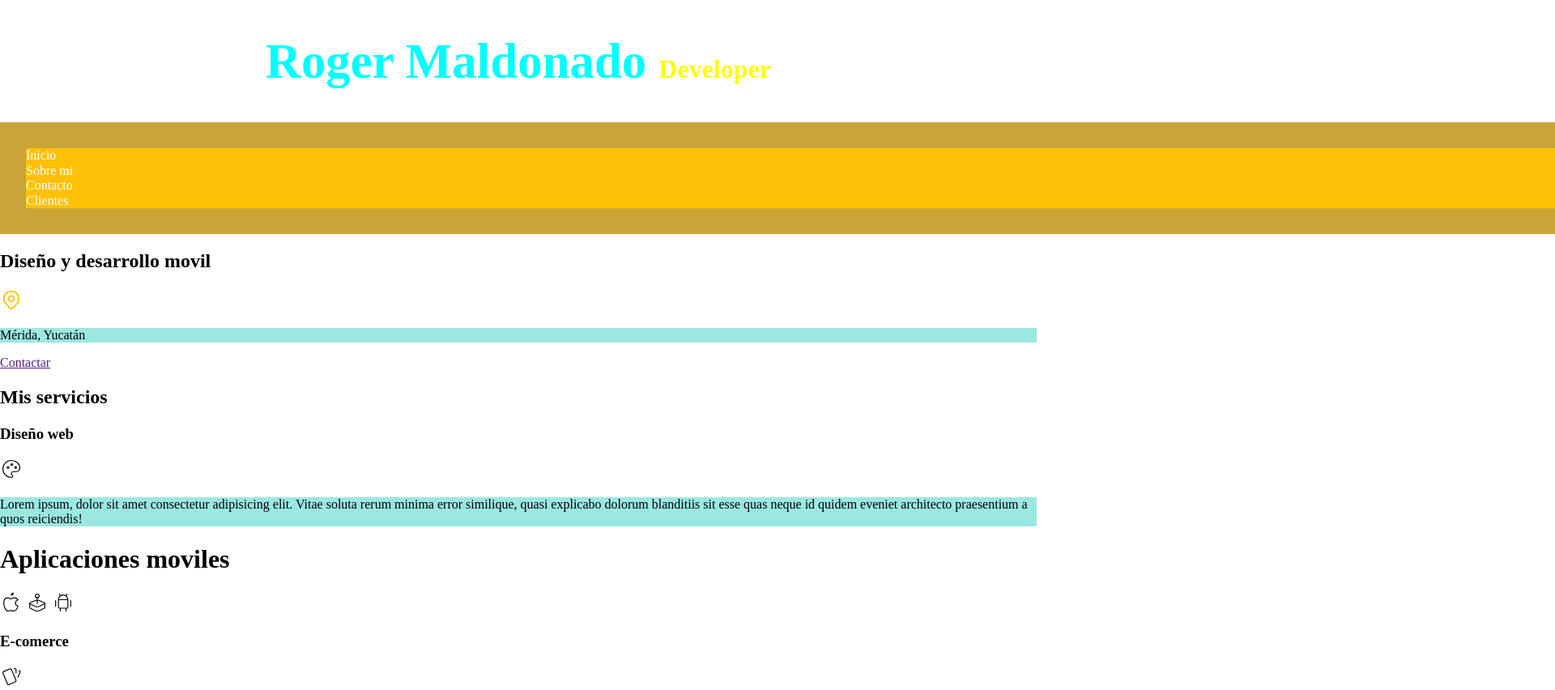
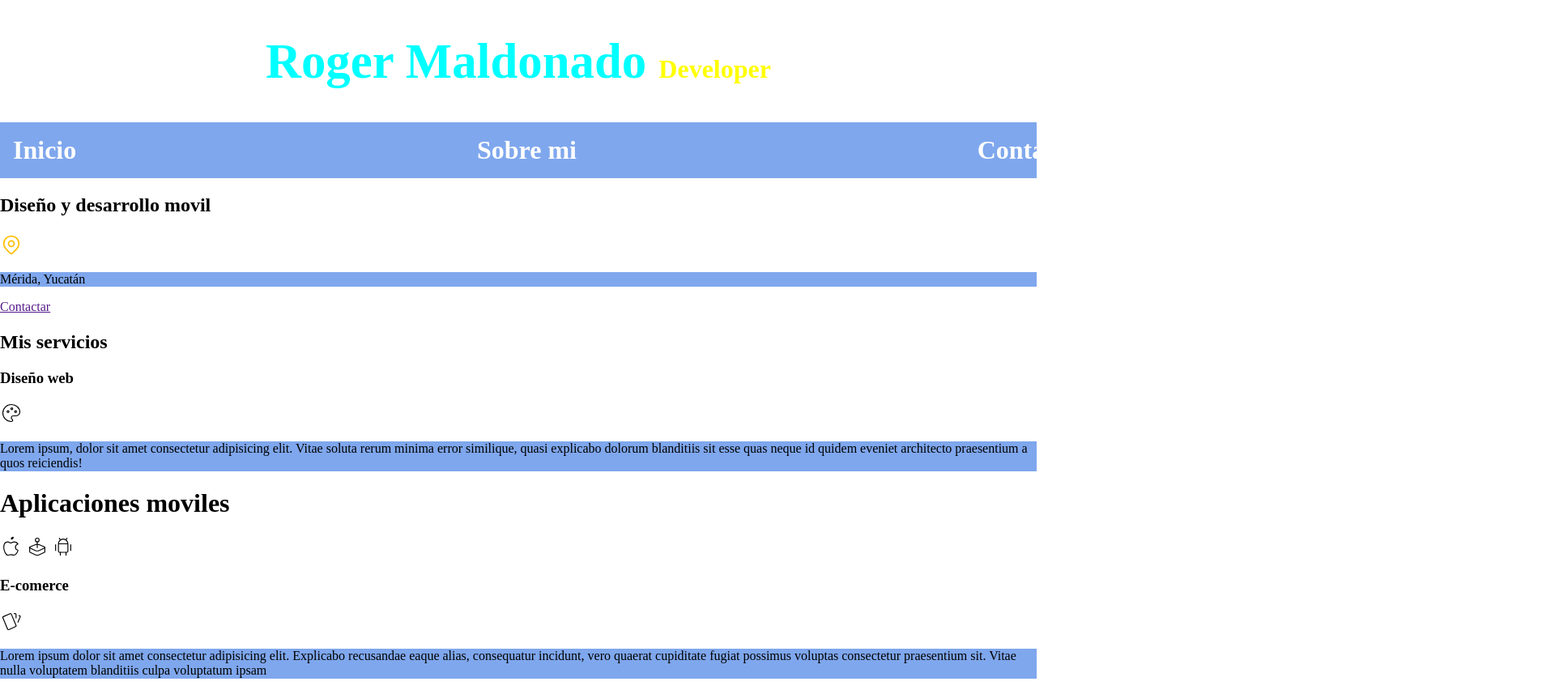
Before and after one commit to RogersMLCH/Developer-page-web, a plain HTML site: page index.html in a window 1280 px wide. Shown: the top 852 px of the page at 81% size, 1920 px wide, since content can reach past the window. Drawn offline with Linux system fonts and the light colour scheme.

Commit message:
Mejorando el nav

```diff
--- a/CSS/style.css
+++ b/CSS/style.css
@@ -2,10 +2,10 @@
 :root{
     --blanco: #ffffff;
     --oscuro: #212121;
-    --primario: #ffc107;
+    --primario: #17ff07;
     --secundario:#c9a438;
     --gris: #757575;
-    --glassGris: #66dcd2a6;
+    --glassGris: #3b79e4a6;
 
 
 }
@@ -42,10 +42,23 @@ body{
 
 .navegacion-principal {
     padding-bottom: 10rem;
+    /*
     background-color: var(--secundario);
+    */
 }
 .navegacion-principal {
-    padding: 2rem;
+    padding: 1rem;
+    display: flex;
+    /*
+        justify-content: space-between; para filas
+        aling.item para columnas(flex direction)
+
+    */
+    justify-content: space-between;
+    font-size: 2rem;
+
+    font-weight: bold;
+
 }
 
 .contenedor{
@@ -59,15 +72,21 @@ body{
 
 }
 .nav-bg{
-    background-color: var(--gris);
+    background-color: var(--glassGris);
 }
 
 
 .navegacion-principal a{
+        /*
+}
     color: var(--blanco);
-    text-decoration: dashed;
     background-color: var(--primario);
-    display: block;
+    */
+    color: var(--blanco);
+
+    text-decoration: none;
+
+    display: line;
 
 }
 
@@ -78,3 +97,10 @@ clases no llevan . al principio
 p{
     background-color: var(--glassGris);
 }
+   /*
+.navegacion-principal a:focus{    */
+.navegacion-principal a:hover{
+    padding: 1rem;
+    background-color: var(--secundario);
+    color: var(--oscuro);
+}
```
Also changed, not shown: 1 other file.
